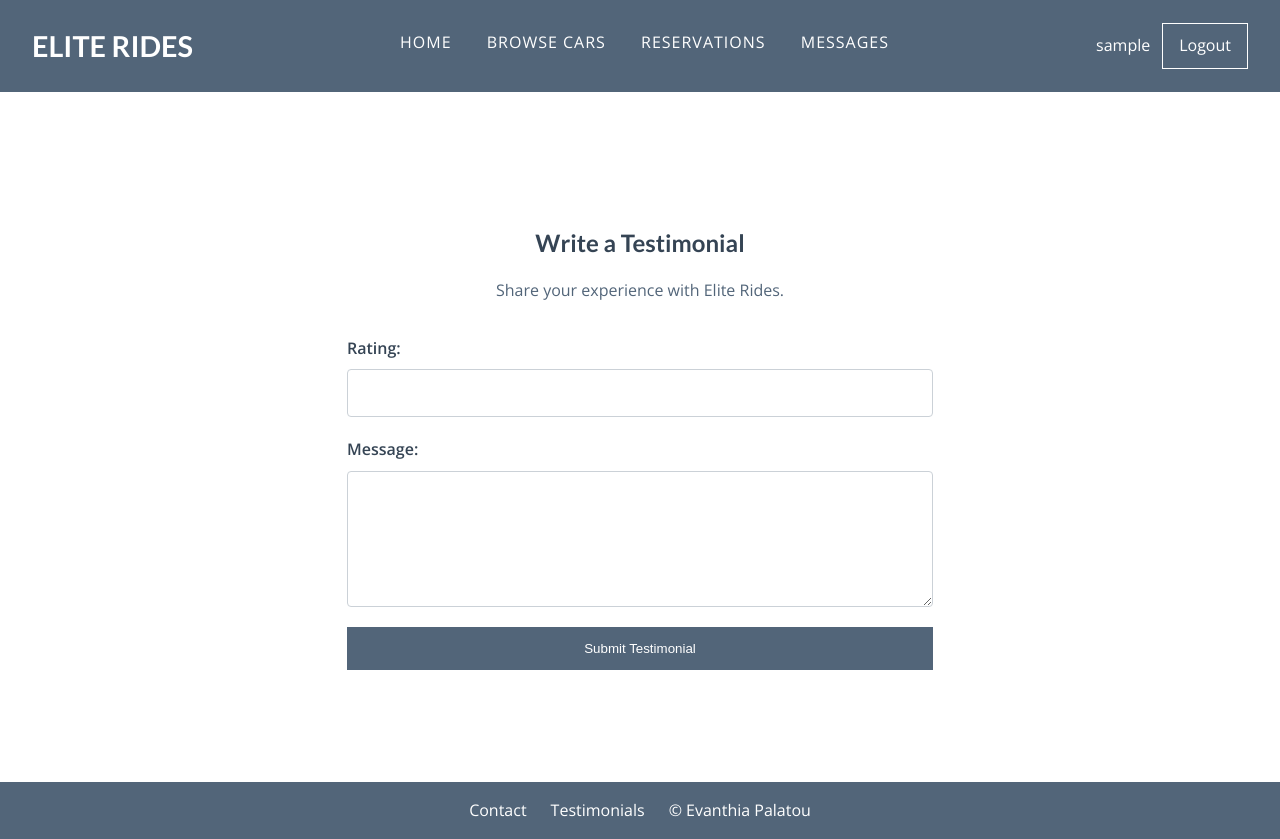
After one commit to evapalatou/car-rental-app, a Django app: page /testimonials/write/ in a window 1280 px wide. The commit adds this page. Run offline with Django 4.2, Linux system fonts and the light colour scheme; the visitor is signed in with stand-in values (Sample User, id 1).

Commit message:
Implement testimonial submission form

```diff
--- a/car_rental/urls.py
+++ b/car_rental/urls.py
@@ -16,6 +16,7 @@ urlpatterns = [
     path('accounts/', include('allauth.urls')),
     path('bookings/', include('bookings.urls')),
     path('contact/', include('contact.urls')),
+    path('testimonials/', include('testimonials.urls')),
     path('', home, name='home'),
     path('cars/', my_cars, name='cars'),
     path('cars/<int:car_id>/', car_detail, name='car_detail'),
--- a/static/css/style.css
+++ b/static/css/style.css
@@ -1634,3 +1634,64 @@ footer p {
         padding: 1rem;
     }
 }
+
+/* Testimonial form page */
+
+.testimonial-form-section {
+    padding: 3rem 1.5rem;
+}
+
+.testimonial-form-container {
+    max-width: 650px;
+    margin: 0 auto;
+    padding: 2rem;
+    background-color: #ffffff;
+}
+
+.testimonial-form-container h2 {
+    margin-bottom: 1rem;
+    color: #354454;
+    text-align: center;
+}
+
+.testimonial-form-container > p {
+    margin-bottom: 2rem;
+    color: #526579;
+    text-align: center;
+}
+
+.testimonial-form-container form p {
+    display: flex;
+    flex-direction: column;
+    gap: 0.5rem;
+    margin-bottom: 1.25rem;
+}
+
+.testimonial-form-container label {
+    color: #354454;
+    font-weight: 600;
+}
+
+.testimonial-form-container input,
+.testimonial-form-container textarea {
+    width: 100%;
+    padding: 0.75rem;
+    border: 1px solid #cbd1d7;
+    border-radius: 4px;
+    font-family: "Open Sans", sans-serif;
+    font-size: 1rem;
+}
+
+.testimonial-form-container button {
+    width: 100%;
+}
+
+@media (max-width: 600px) {
+    .testimonial-form-section {
+        padding: 2rem 1rem;
+    }
+
+    .testimonial-form-container {
+        padding: 1rem;
+    }
+}
--- /dev/null
+++ b/templates/testimonials/write_testimonial.html
@@ -0,0 +1,31 @@
+{% extends "base.html" %}
+
+{% block title %}Write a Testimonial | Elite Rides{% endblock %}
+
+{% block content %}
+
+<section class="testimonial-form-section">
+
+    <div class="testimonial-form-container">
+
+        <h2>Write a Testimonial</h2>
+
+        <p>
+            Share your experience with Elite Rides.
+        </p>
+
+        <form method="POST">
+            {% csrf_token %}
+
+            {{ form.as_p }}
+
+            <button type="submit" class="button button-primary">
+                Submit Testimonial
+            </button>
+        </form>
+
+    </div>
+
+</section>
+
+{% endblock %}
--- /dev/null
+++ b/testimonials/forms.py
@@ -0,0 +1,31 @@
+from django import forms
+
+from .models import Testimonial
+
+
+class TestimonialForm(forms.ModelForm):
+
+    class Meta:
+        model = Testimonial
+        fields = ["rating", "message"]
+        widgets = {
+            "rating": forms.NumberInput(
+                attrs={
+                    "min": 1,
+                    "max": 5,
+                }
+            ),
+            "message": forms.Textarea(
+                attrs={"rows": 5}
+            ),
+        }
+
+    def clean_rating(self):
+        rating = self.cleaned_data["rating"]
+
+        if rating < 1 or rating > 5:
+            raise forms.ValidationError(
+                "Please choose a rating between 1 and 5."
+            )
+
+        return rating
--- /dev/null
+++ b/testimonials/urls.py
@@ -0,0 +1,12 @@
+from django.urls import path
+
+from . import views
+
+
+urlpatterns = [
+    path(
+        "write/",
+        views.write_testimonial,
+        name="write_testimonial",
+    ),
+]
--- a/testimonials/views.py
+++ b/testimonials/views.py
@@ -1,3 +1,33 @@
-from django.shortcuts import render
+from django.contrib import messages
+from django.contrib.auth.decorators import login_required
+from django.shortcuts import redirect, render
 
-# Create your views here.
+from .forms import TestimonialForm
+
+
+@login_required
+def write_testimonial(request):
+
+    if request.method == "POST":
+        form = TestimonialForm(request.POST)
+
+        if form.is_valid():
+            testimonial = form.save(commit=False)
+            testimonial.author = request.user
+            testimonial.save()
+
+            messages.success(
+                request,
+                "Your testimonial has been submitted and is awaiting approval."
+            )
+
+            return redirect("home")
+
+    else:
+        form = TestimonialForm()
+
+    return render(
+        request,
+        "testimonials/write_testimonial.html",
+        {"form": form},
+    )
```
